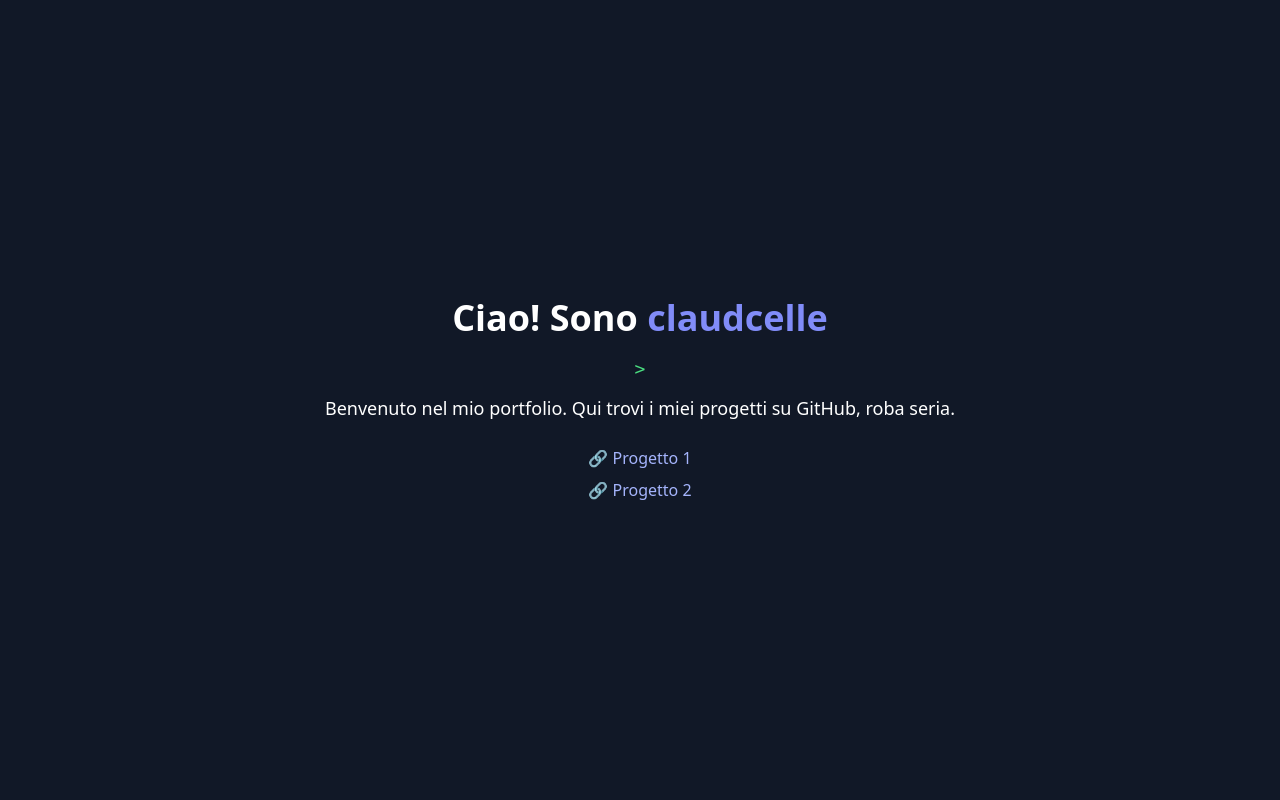
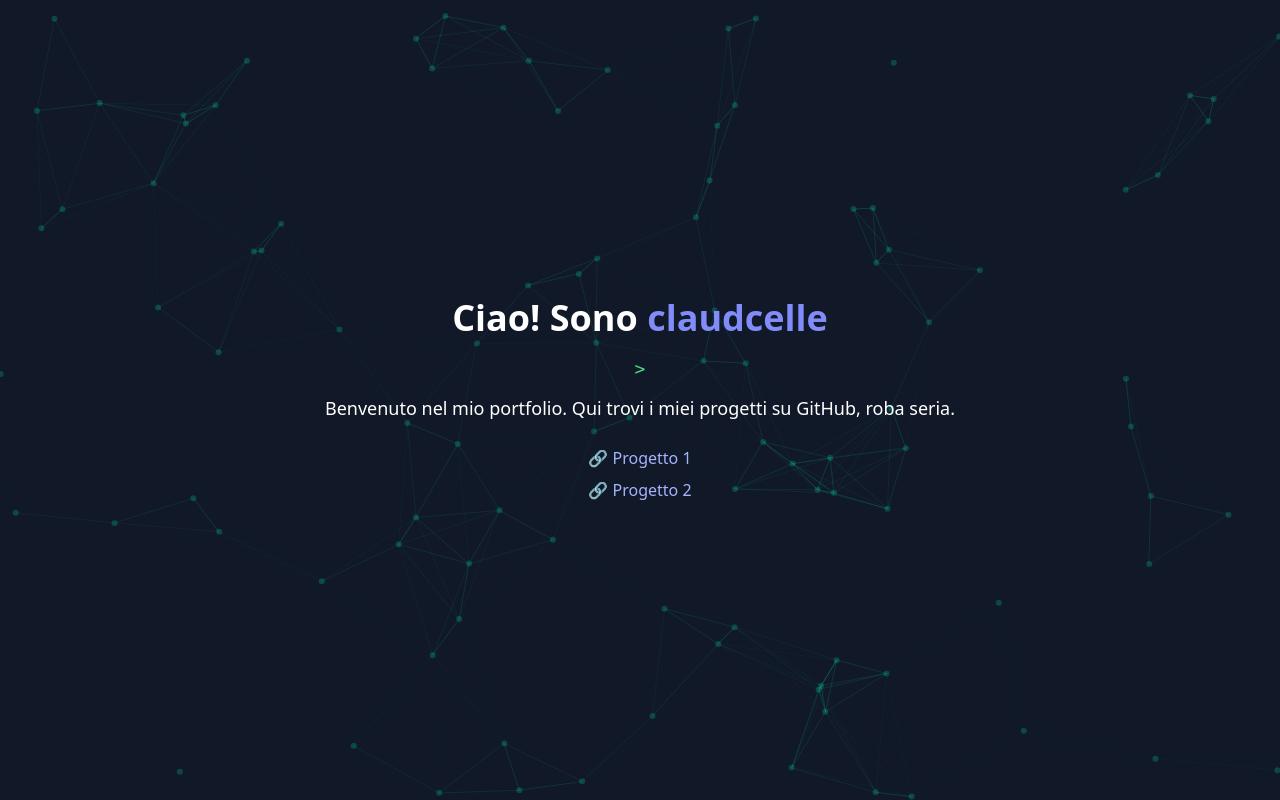
Before and after one commit to claudcelle/claudcelle.github.io, a plain HTML site: page index.html in a window 1280 px wide. Drawn offline with nearby package versions, Linux system fonts and the light colour scheme.

Commit message:
Update index.html

```diff
--- a/index.html
+++ b/index.html
@@ -6,6 +6,43 @@
   <title>Il mio Portfolio GitHub</title>
   <script src="https://cdn.tailwindcss.com"></script>
 </head>
+
+<div id="particles-js" class="fixed inset-0 -z-10"></div>
+<script src="https://cdn.jsdelivr.net/npm/particles.js@2.0.0/particles.min.js"></script>
+<script>
+  particlesJS("particles-js", {
+    particles: {
+      number: { value: 80 },
+      color: { value: "#00ffcc" },
+      shape: { type: "circle" },
+      opacity: { value: 0.2 },
+      size: { value: 3 },
+      line_linked: {
+        enable: true,
+        distance: 150,
+        color: "#00ffcc",
+        opacity: 0.2,
+        width: 1
+      },
+      move: {
+        enable: true,
+        speed: 1.5
+      }
+    },
+    interactivity: {
+      detect_on: "canvas",
+      events: {
+        onhover: { enable: true, mode: "repulse" },
+        onclick: { enable: true, mode: "push" }
+      },
+      modes: {
+        repulse: { distance: 100 },
+        push: { particles_nb: 4 }
+      }
+    }
+  });
+</script>
+
 <body class="bg-gray-900 text-white min-h-screen flex items-center justify-center p-4">
   <div class="max-w-2xl text-center">
     <h1 class="text-4xl font-bold mb-4">Ciao! Sono <span class="text-indigo-400">claudcelle</span></h1>
```
